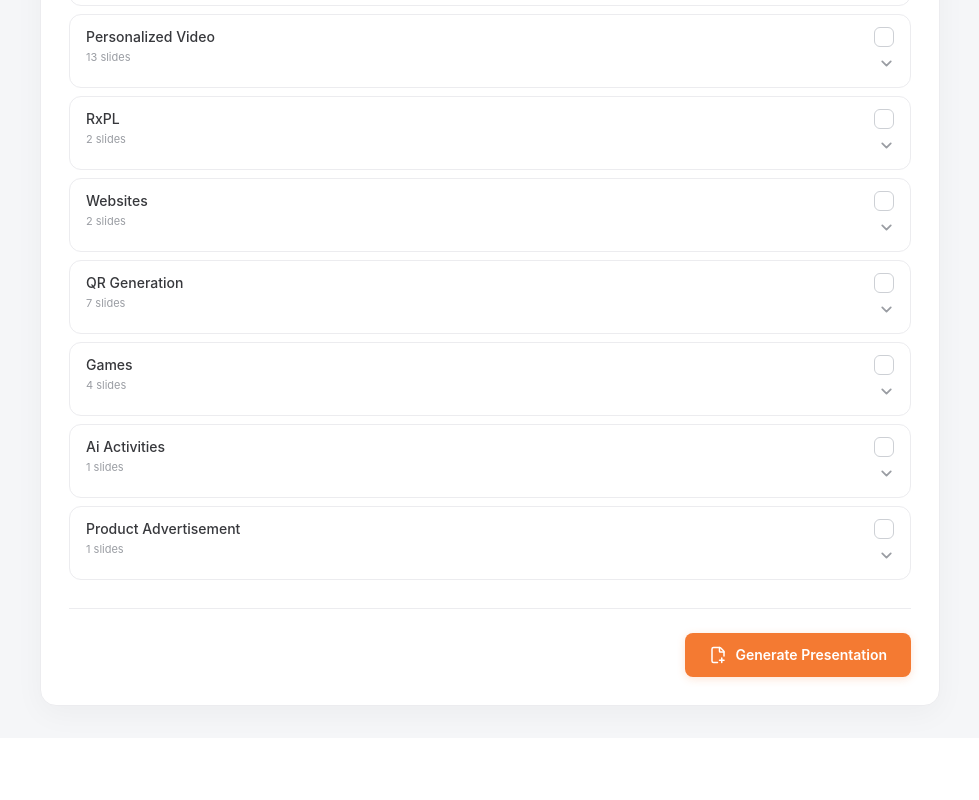
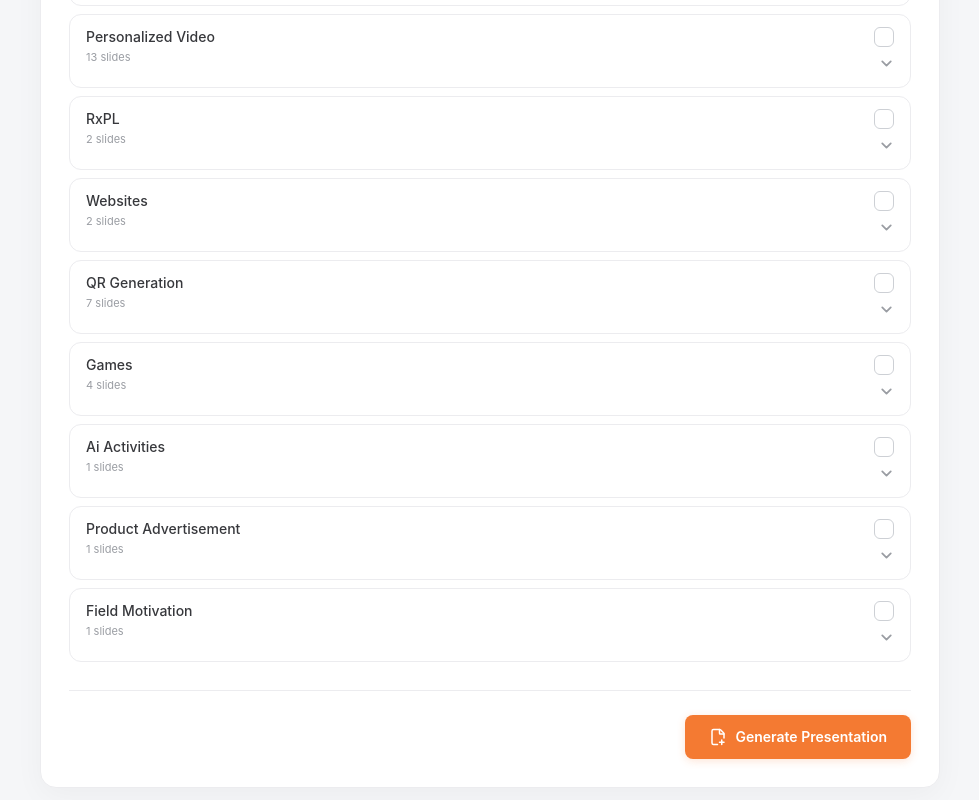
Before and after one commit to Rohan9833/Section-automation, a React (Vite) app in the folder FrontSection-Automation/: page /urlForm in a window 1280 px wide. Shown: the part 1152-1952 px from the top of the page, without its empty margins (150-1129 px from the left). Before the commit the page ends 1890 px from the top, so only its background shows below. Built offline with nearby package versions, Linux system fonts and the light colour scheme.

Commit message:
Add Field Motivation to presentation sections

```diff
--- a/FrontSection-Automation/src/Components/Create-presentation/PresentationSections.jsx
+++ b/FrontSection-Automation/src/Components/Create-presentation/PresentationSections.jsx
@@ -51,6 +51,11 @@ const SECTION_SLIDES = [
     key: "product-advertisement",
     label: "Product Advertisement",
     slideIds: [100],
+  },
+  {
+    key: "field-motivation",
+    label: "Field Motivation",
+    slideIds: [101],
   },
 ];
 
```
